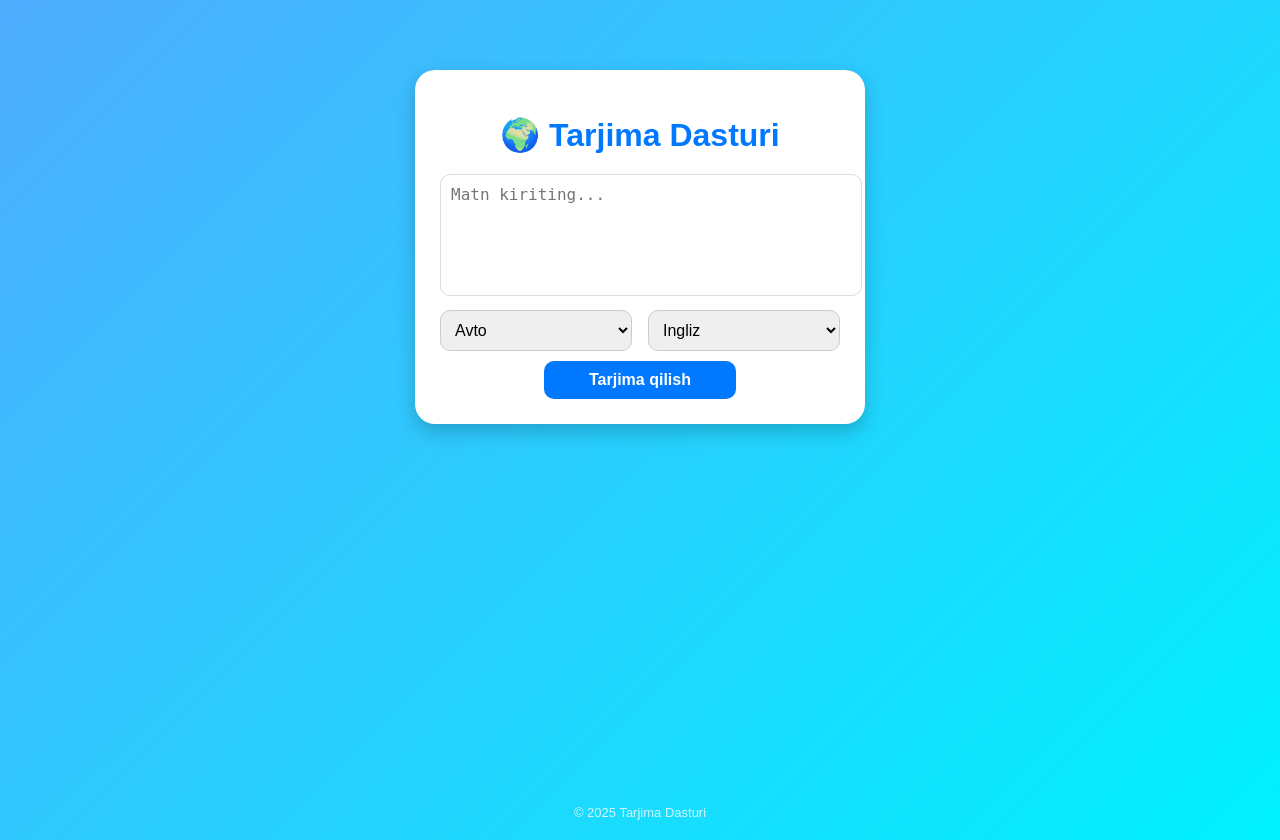
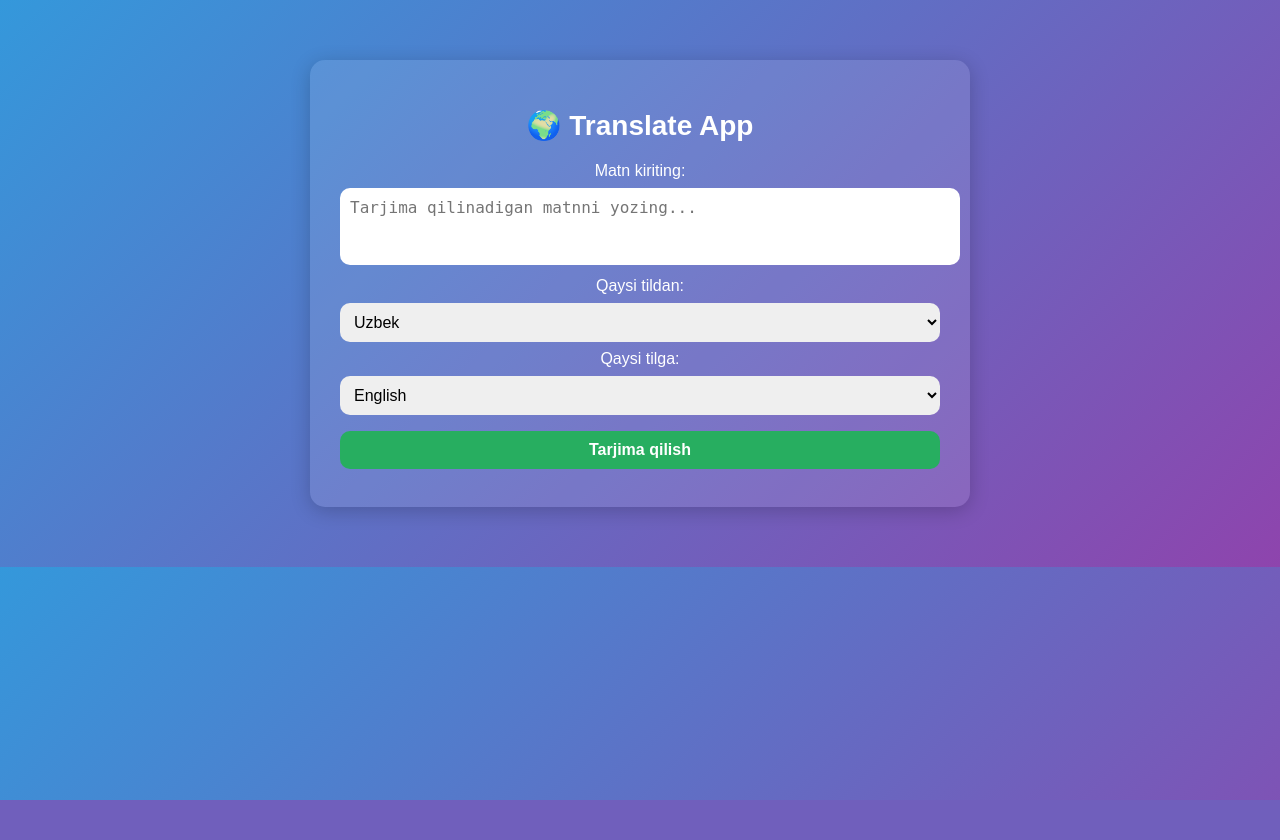
Before and after one commit to mustafomadazimov111-ops/translate_app, a Python web app: template templates/index.html in a window 1280 px wide. After the commit the page ends 800 px from the top, so only its background shows below. Run offline with Jinja, Linux system fonts and the light colour scheme; the template is opened without the code that fills it, so the values that code supplies are empty.

Commit message:
Update index.html with modern UI

```diff
--- a/templates/index.html
+++ b/templates/index.html
@@ -1,107 +1,82 @@
 <!DOCTYPE html>
-<html lang="en">
+<html lang="uz">
 <head>
     <meta charset="UTF-8">
     <meta name="viewport" content="width=device-width, initial-scale=1.0">
-    <title>Tarjima Dasturi</title>
+    <title>Translate App</title>
     <style>
         body {
-            font-family: 'Poppins', sans-serif;
-            background: linear-gradient(135deg, #4facfe, #00f2fe);
-            display: flex;
-            flex-direction: column;
-            align-items: center;
-            justify-content: flex-start;
-            min-height: 100vh;
+            font-family: Arial, sans-serif;
+            background: linear-gradient(135deg, #3498db, #8e44ad);
+            color: white;
+            text-align: center;
             margin: 0;
-            padding: 20px;
-            color: #222;
+            padding: 0;
         }
         .container {
-            background: #fff;
-            width: 100%;
-            max-width: 400px;
-            border-radius: 20px;
-            box-shadow: 0 8px 20px rgba(0,0,0,0.2);
-            padding: 25px;
-            text-align: center;
-            margin-top: 50px;
+            max-width: 600px;
+            margin: 60px auto;
+            background: rgba(255,255,255,0.1);
+            border-radius: 15px;
+            padding: 30px;
+            box-shadow: 0 4px 20px rgba(0,0,0,0.2);
         }
         h1 {
-            color: #0078ff;
+            font-size: 28px;
             margin-bottom: 20px;
         }
-        textarea {
+        textarea, select, button {
             width: 100%;
-            height: 100px;
-            border: 1px solid #ddd;
-            border-radius: 10px;
             padding: 10px;
-            font-size: 16px;
-            outline: none;
-            resize: none;
-        }
-        select, button {
-            width: 48%;
-            padding: 10px;
-            margin-top: 10px;
-            border-radius: 10px;
-            border: 1px solid #ccc;
-            font-size: 16px;
-            outline: none;
-        }
-        button {
-            background-color: #0078ff;
-            color: #fff;
-            font-weight: bold;
+            margin: 8px 0;
             border: none;
-            cursor: pointer;
-            transition: 0.3s;
-        }
-        button:hover {
-            background-color: #005ecb;
-        }
-        .result {
-            margin-top: 20px;
-        }
-        .result p {
-            background: #f7f7f7;
-            padding: 15px;
             border-radius: 10px;
             font-size: 16px;
         }
+        textarea {
+            resize: none;
+        }
+        button {
+            background-color: #27ae60;
+            color: white;
+            font-weight: bold;
+            cursor: pointer;
+        }
+        button:hover {
+            background-color: #2ecc71;
+        }
+        .result {
+            background: rgba(255,255,255,0.2);
+            padding: 15px;
+            border-radius: 10px;
+            margin-top: 20px;
+        }
         audio {
             margin-top: 10px;
-            width: 100%;
-        }
-        footer {
-            margin-top: auto;
-            text-align: center;
-            font-size: 13px;
-            color: white;
-            opacity: 0.8;
         }
     </style>
 </head>
 <body>
     <div class="container">
-        <h1>🌍 Tarjima Dasturi</h1>
+        <h1>🌍 Translate App</h1>
         <form method="POST">
-            <textarea name="text" placeholder="Matn kiriting..."></textarea><br>
-            <div style="display: flex; justify-content: space-between;">
+            <label>Matn kiriting:</label>
+            <textarea name="text" rows="3" placeholder="Tarjima qilinadigan matnni yozing..." required></textarea>
+
+            <label>Qaysi tildan:</label>
             <select name="from_lang">
-                    <option value="auto">Avto</option>
-                    <option value="en">Ingliz</option>
-                    <option value="ru">Rus</option>
-                    <option value="uz">O'zbek</option>
+                <option value="uz">Uzbek</option>
+                <option value="en">English</option>
+                <option value="ru">Russian</option>
             </select>
+
+            <label>Qaysi tilga:</label>
             <select name="to_lang">
-                    <option value="en">Ingliz</option>
-                    <option value="ru">Rus</option>
-                    <option value="uz">O'zbek</option>
-                    <option value="fr">Fransuz</option>
+                <option value="en">English</option>
+                <option value="uz">Uzbek</option>
+                <option value="ru">Russian</option>
             </select>
-            </div>
+
             <button type="submit">Tarjima qilish</button>
         </form>
 
@@ -109,15 +84,15 @@
         <div class="result">
             <h3>Tarjima natijasi:</h3>
             <p>{{ translated_text }}</p>
+
             {% if audio_file %}
             <audio controls>
                 <source src="{{ audio_file }}" type="audio/mp3">
+                Brauzeringiz audio faylni qo‘llamaydi.
             </audio>
             {% endif %}
         </div>
         {% endif %}
     </div>
-
-    <footer>© 2025 Tarjima Dasturi</footer>
 </body>
 </html>
```
Lines whose indentation alone changed are shown as unchanged.
